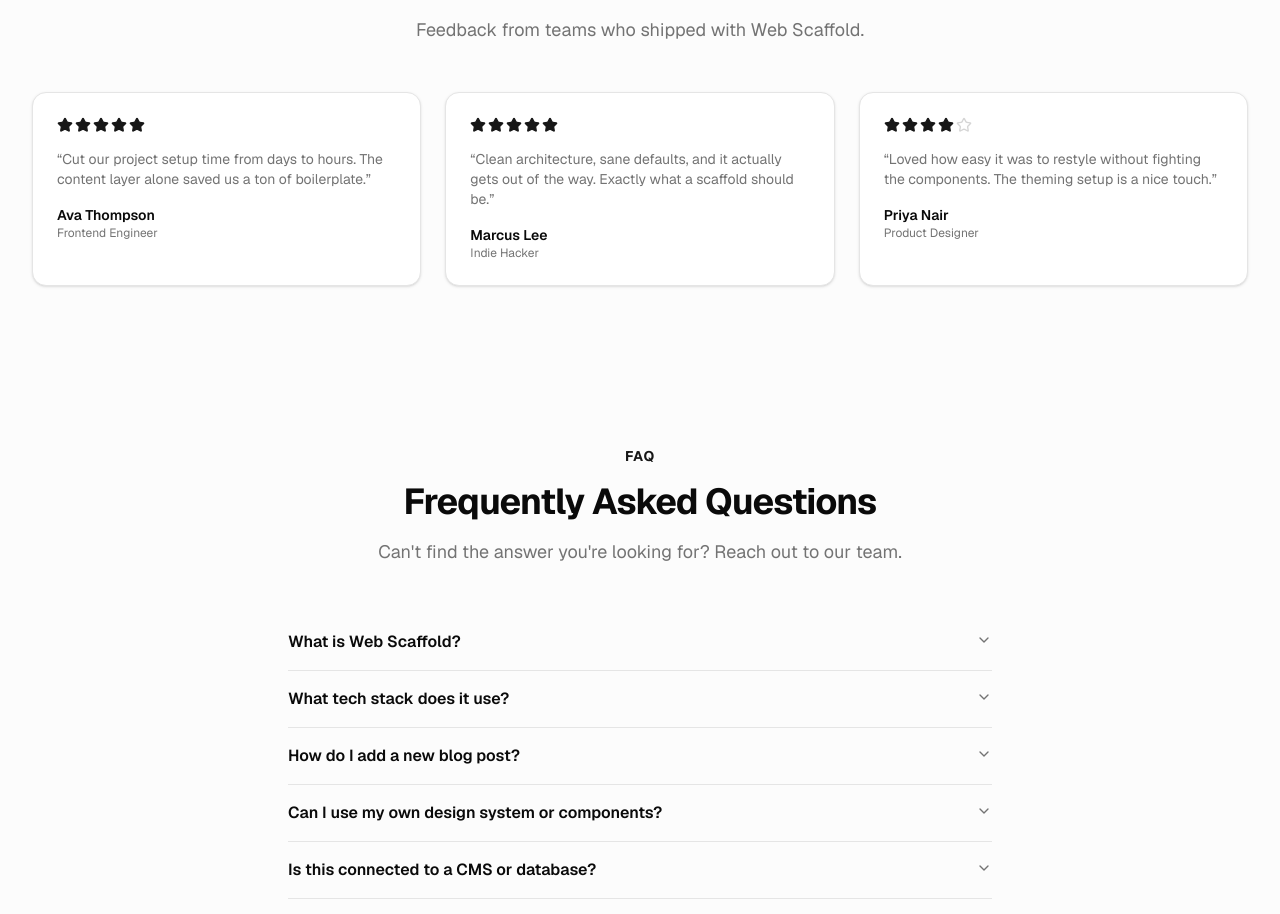
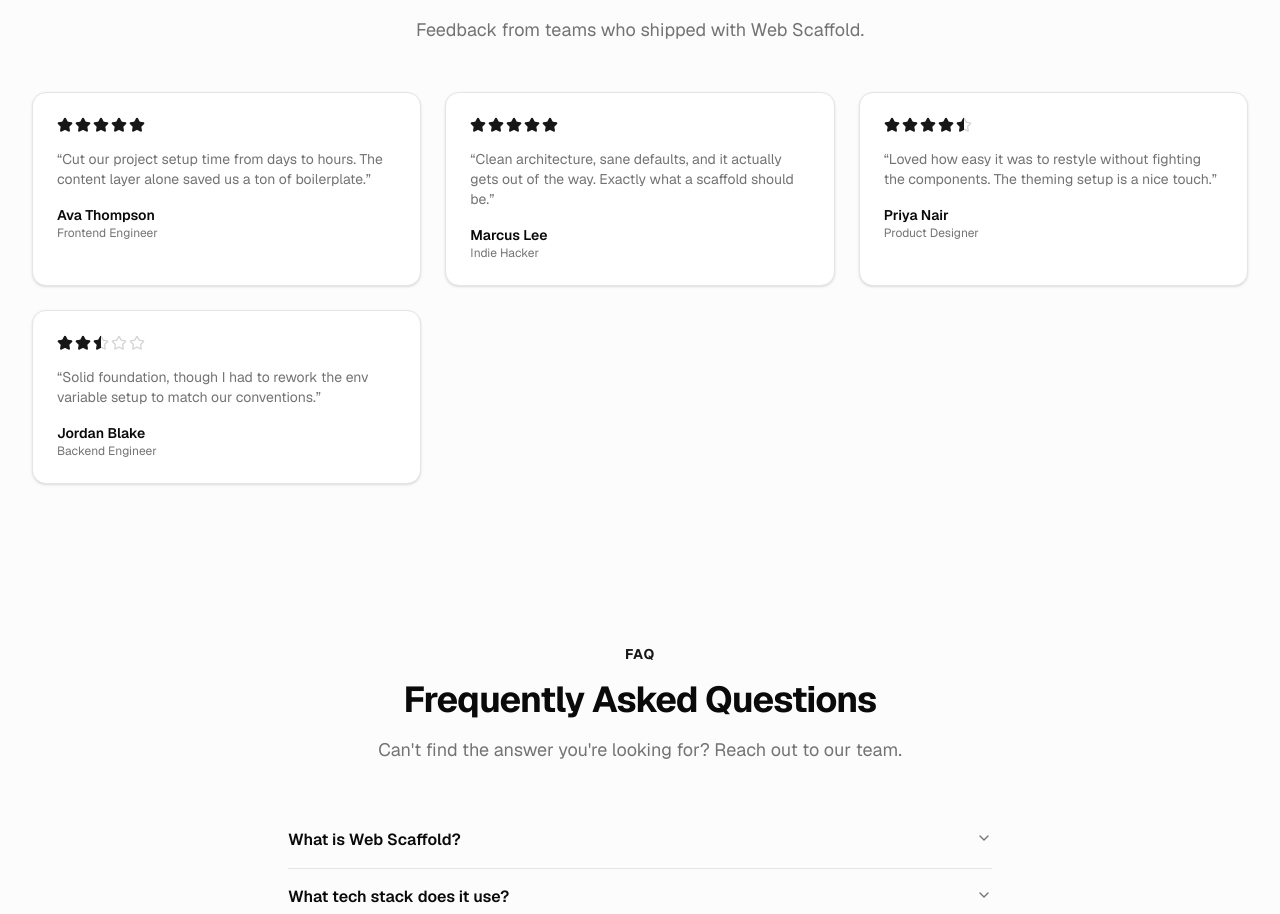
Before and after one commit to SohanShet/web-scaffold, a Next.js app: page / in a window 1280 px wide. Shown: the part 2551-3465 px from the top of the page. Built offline with nearby package versions, Linux system fonts and the light colour scheme; no server answers.

Commit message:
feat: enhance StarRating component and update review ratings for accuracy

```diff
--- a/src/_components/ReviewSection.tsx
+++ b/src/_components/ReviewSection.tsx
@@ -2,7 +2,6 @@ import { Star } from 'lucide-react';
 import { Card, CardContent } from '@/components/ui/card';
 import { Section } from './Section';
 import type { ReviewContent } from '@/_content/types';
-import { cn } from '@/lib/utils';
 
 interface ReviewSectionProps {
 	content: ReviewContent;
@@ -11,17 +10,20 @@ interface ReviewSectionProps {
 function StarRating({ rating }: { rating: number }) {
 	return (
 		<div className="flex items-center gap-0.5" aria-label={`${rating} out of 5 stars`}>
-			{Array.from({ length: 5 }).map((_, i) => (
-				<Star
-					key={i}
-					className={cn(
-						'size-4',
-						i < rating
-							? 'fill-primary text-primary'
-							: 'fill-transparent text-muted-foreground/30'
-					)}
-				/>
-			))}
+			{Array.from({ length: 5 }).map((_, i) => {
+				const fill = Math.min(Math.max(rating - i, 0), 1) * 100;
+				return (
+					<span key={i} className="relative inline-block size-4">
+						<Star className="absolute inset-0 size-4 fill-transparent text-muted-foreground/30" />
+						<span
+							className="absolute inset-0 overflow-hidden"
+							style={{ width: `${fill}%` }}
+						>
+							<Star className="size-4 fill-primary text-primary" />
+						</span>
+					</span>
+				);
+			})}
 		</div>
 	);
 }
--- a/src/_content/reviews.ts
+++ b/src/_content/reviews.ts
@@ -21,9 +21,16 @@ export const reviewContent: ReviewContent = {
 		{
 			name: 'Priya Nair',
 			role: 'Product Designer',
-			rating: 4,
+			rating: 4.5,
 			quote:
 				'Loved how easy it was to restyle without fighting the components. The theming setup is a nice touch.',
 		},
+		{
+			name: 'Jordan Blake',
+			role: 'Backend Engineer',
+			rating: 2.5,
+			quote:
+				'Solid foundation, though I had to rework the env variable setup to match our conventions.',
+		},
 	],
 };
```
